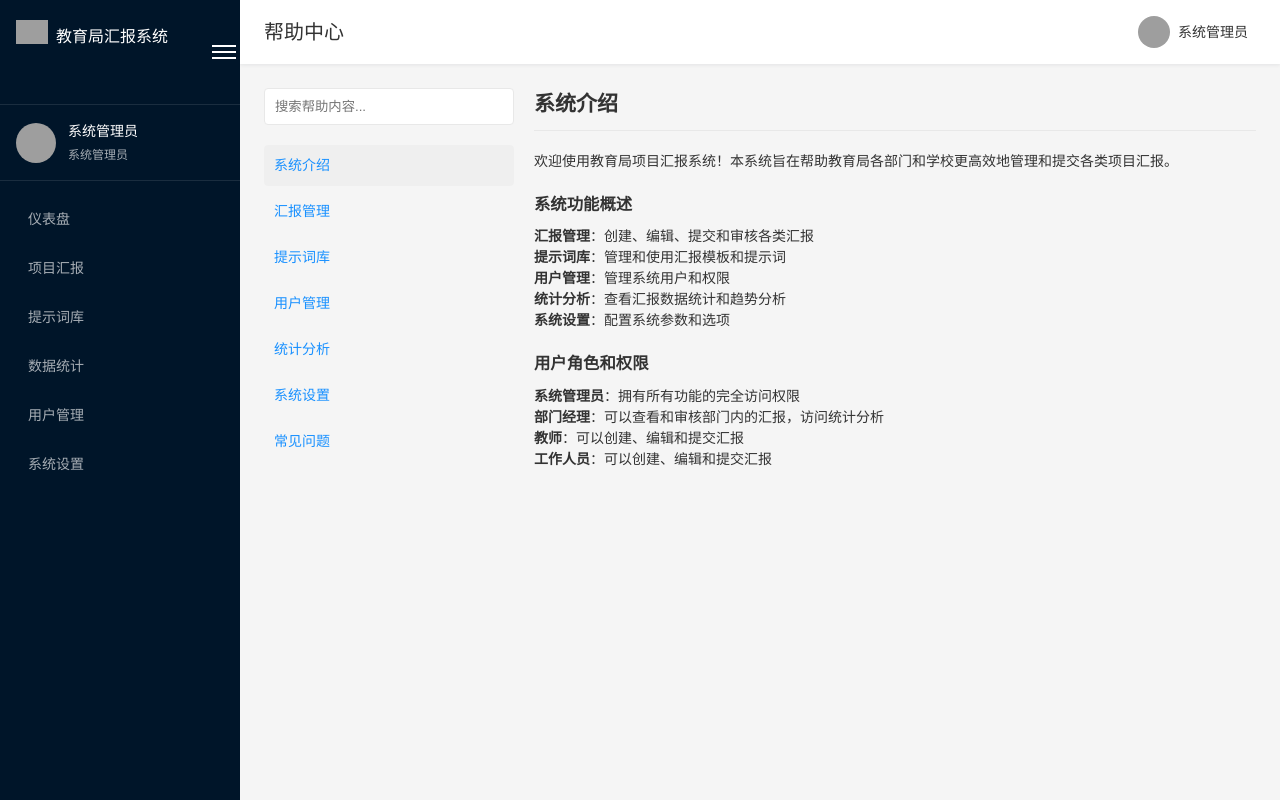
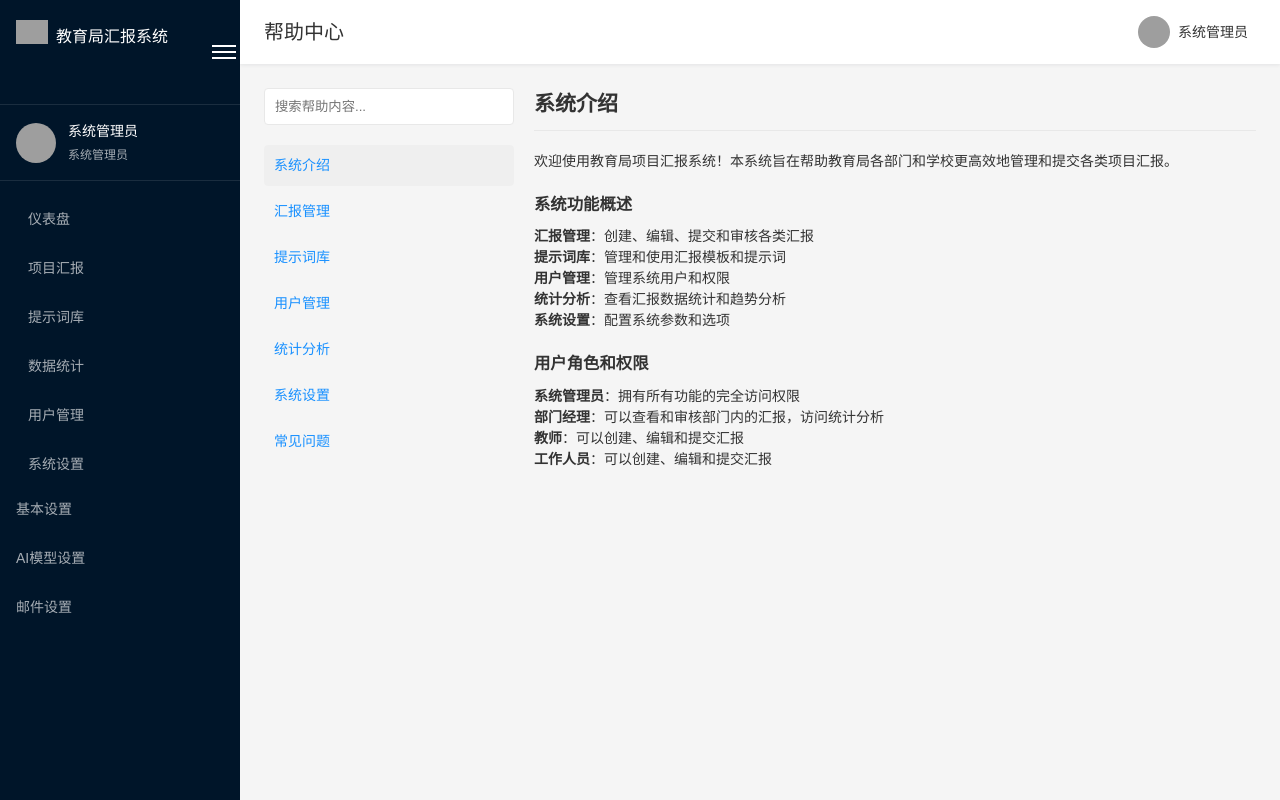
Before and after one commit to lxnbook/nxaiedu, a PHP site: page /nxaiedu/help/index.php in a window 1280 px wide. Run offline with PHP 8.4, Linux system fonts and the light colour scheme; a user stored in the database is signed in; grey boxes are pictures that could not be loaded.

Commit message:
Update sidebar.php

```diff
--- a/includes/sidebar.php
+++ b/includes/sidebar.php
@@ -60,11 +60,16 @@
                     <span>用户管理</span>
                 </a>
             </li>
-            <li class="<?php echo strpos($_SERVER['PHP_SELF'], '/settings/') !== false ? 'active' : ''; ?>">
-                <a href="<?php echo BASE_URL; ?>/settings/index.php">
+            <li class="menu-item <?php echo strpos($_SERVER['PHP_SELF'], '/settings/') !== false ? 'active' : ''; ?>">
+                <a href="<?php echo BASE_URL; ?>/settings/index.php" class="menu-link">
                     <i class="icon-settings"></i>
                     <span>系统设置</span>
                 </a>
+                <ul class="submenu">
+                    <li><a href="<?php echo BASE_URL; ?>/settings/general.php">基本设置</a></li>
+                    <li><a href="<?php echo BASE_URL; ?>/settings/ai_settings.php">AI模型设置</a></li>
+                    <li><a href="<?php echo BASE_URL; ?>/settings/email.php">邮件设置</a></li>
+                </ul>
             </li>
             <?php endif; ?>
         </ul>
```
